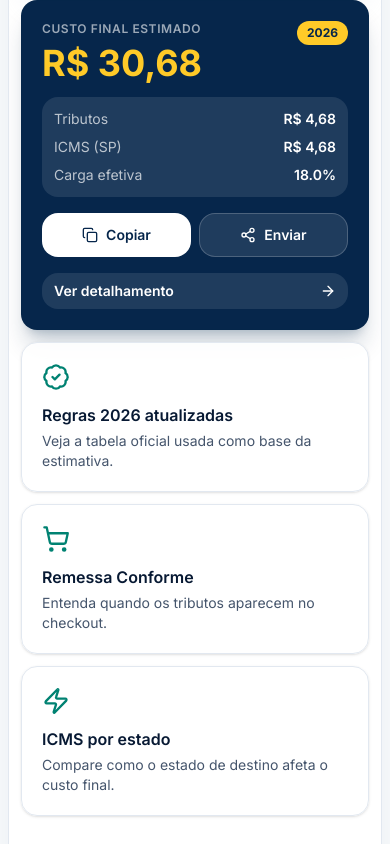
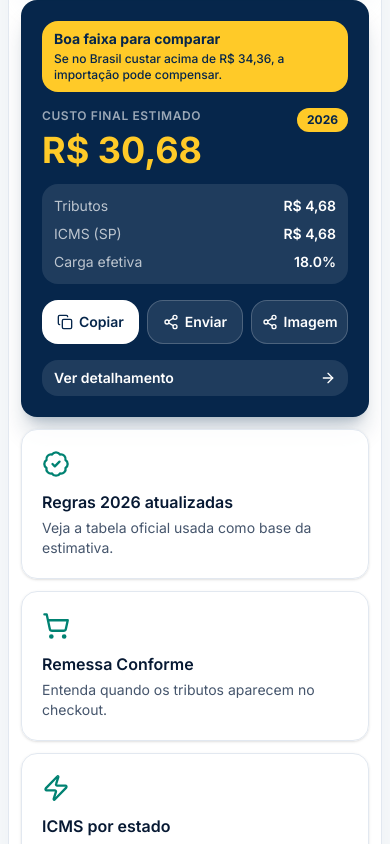
Before and after one commit to ghostBoss0905/brazil-tax-calculator, a React (Vite) app: page / in a window 390 px wide. Both pictures are taken after typing "5" into the empty fields and a click on the button "Ver custo final estimado". Shown: the part 639-1483 px from the top of the page. Built offline with nearby package versions, Linux system fonts and the light colour scheme.

Commit message:
Improve mobile result sharing

```diff
--- a/src/pages/Home.tsx
+++ b/src/pages/Home.tsx
@@ -148,6 +148,143 @@ function buildShareSummary(results: TaxResults, data: CalculatorFormValues) {
   ].join("\n");
 }
 
+function getTotalTributes(results: TaxResults) {
+  return results.ii + results.icms + results.cofins + results.fee;
+}
+
+function getDecisionText(results: TaxResults) {
+  const minimumBrazilPrice = results.total * 1.12;
+
+  if (results.effectiveRate <= 25) {
+    return {
+      label: "Boa faixa para comparar",
+      text: `Se no Brasil custar acima de ${formatBRL(minimumBrazilPrice)}, a importação pode compensar.`,
+    };
+  }
+
+  if (results.effectiveRate <= 55) {
+    return {
+      label: "Compare com cuidado",
+      text: `Procure preço nacional acima de ${formatBRL(minimumBrazilPrice)} para compensar prazo e garantia.`,
+    };
+  }
+
+  return {
+    label: "Atenção ao custo final",
+    text: `A tributação está alta. Só compensa se o preço no Brasil for bem maior que ${formatBRL(minimumBrazilPrice)}.`,
+  };
+}
+
+function escapeSvgText(value: string) {
+  return value
+    .replaceAll("&", "&amp;")
+    .replaceAll("<", "&lt;")
+    .replaceAll(">", "&gt;")
+    .replaceAll('"', "&quot;");
+}
+
+function buildShareImageSvg(results: TaxResults, data: CalculatorFormValues) {
+  const decision = getDecisionText(results);
+  const totalTributes = getTotalTributes(results);
+  const orderValue = `${data.currency} ${(data.productValue + data.shippingCost).toFixed(2)}`;
+  const remessa = data.isRemessaConforme ? "Sim" : "Não";
+  const rows = [
+    ["Pedido", orderValue],
+    ["Estado", data.state],
+    ["Remessa Conforme", remessa],
+    ["Subtotal", formatBRL(results.subtotalBrl)],
+    ["Tributos", formatBRL(totalTributes)],
+    ["ICMS", formatBRL(results.icms)],
+  ];
+
+  return `<svg xmlns="http://www.w3.org/2000/svg" width="1080" height="1920" viewBox="0 0 1080 1920">
+  <defs>
+    <linearGradient id="bg" x1="0" x2="1" y1="0" y2="1">
+      <stop offset="0%" stop-color="#ffffff"/>
+      <stop offset="100%" stop-color="#f5f8fb"/>
+    </linearGradient>
+    <filter id="shadow" x="-20%" y="-20%" width="140%" height="140%">
+      <feDropShadow dx="0" dy="22" stdDeviation="30" flood-color="#06264b" flood-opacity="0.14"/>
+    </filter>
+  </defs>
+  <rect width="1080" height="1920" fill="url(#bg)"/>
+  <g opacity="0.95">
+    <polygon points="0,0 220,0 0,220" fill="#ffca28"/>
+    <polygon points="0,220 220,0 220,440 0,440" fill="#0b7f55"/>
+    <polygon points="0,440 220,440 0,660" fill="#06264b"/>
+    <polygon points="860,0 1080,0 1080,220" fill="#ffca28" opacity="0.35"/>
+    <polygon points="860,220 1080,0 1080,440" fill="#0b7f55" opacity="0.16"/>
+    <polygon points="860,440 1080,220 1080,660" fill="#06264b" opacity="0.12"/>
+  </g>
+  <rect x="90" y="110" width="900" height="1660" rx="56" fill="#ffffff" filter="url(#shadow)"/>
+  <g transform="translate(150 175)">
+    <rect x="0" y="0" width="92" height="92" rx="26" fill="#06264b"/>
+    <rect x="0" y="0" width="46" height="46" fill="#ffca28"/>
+    <rect x="0" y="46" width="46" height="46" fill="#0b7f55"/>
+    <rect x="46" y="0" width="46" height="46" fill="#f8e7a8"/>
+    <text x="122" y="38" font-family="Inter, Arial, sans-serif" font-size="30" font-weight="800" fill="#071933">Taxa de Importação</text>
+    <text x="122" y="75" font-family="Inter, Arial, sans-serif" font-size="22" fill="#66758f">Brasil 2026</text>
+  </g>
+  <text x="150" y="420" font-family="Inter, Arial, sans-serif" font-size="34" font-weight="800" fill="#008272">${escapeSvgText(decision.label)}</text>
+  <text x="150" y="500" font-family="Inter, Arial, sans-serif" font-size="104" font-weight="900" fill="#06264b">${escapeSvgText(formatBRL(results.total))}</text>
+  <text x="150" y="565" font-family="Inter, Arial, sans-serif" font-size="30" fill="#66758f">Custo final estimado da importação</text>
+  <rect x="150" y="650" width="780" height="150" rx="30" fill="#f1f7f5"/>
+  <text x="190" y="710" font-family="Inter, Arial, sans-serif" font-size="28" font-weight="800" fill="#071933">Decisão rápida</text>
+  <text x="190" y="760" font-family="Inter, Arial, sans-serif" font-size="26" fill="#41516b">${escapeSvgText(decision.text)}</text>
+  <g transform="translate(150 875)">
+    ${rows
+      .map(
+        ([label, value], index) => `
+    <g transform="translate(0 ${index * 105})">
+      <rect x="0" y="0" width="780" height="78" rx="20" fill="${index % 2 === 0 ? "#f8fafc" : "#ffffff"}" stroke="#e2e8f0"/>
+      <text x="28" y="49" font-family="Inter, Arial, sans-serif" font-size="26" fill="#66758f">${escapeSvgText(label)}</text>
+      <text x="752" y="49" text-anchor="end" font-family="Inter, Arial, sans-serif" font-size="28" font-weight="800" fill="#071933">${escapeSvgText(value)}</text>
+    </g>`,
+      )
+      .join("")}
+  </g>
+  <rect x="150" y="1535" width="780" height="125" rx="28" fill="#06264b"/>
+  <text x="190" y="1588" font-family="Inter, Arial, sans-serif" font-size="25" font-weight="800" fill="#ffca28">Simule antes de pagar</text>
+  <text x="190" y="1632" font-family="Inter, Arial, sans-serif" font-size="24" fill="#ffffff">taxadeimportacao.com</text>
+  <text x="150" y="1715" font-family="Inter, Arial, sans-serif" font-size="20" fill="#8a96aa">Estimativa educacional. O valor oficial depende do checkout, Correios, transportadora e autoridade competente.</text>
+</svg>`;
+}
+
+async function buildShareImageBlob(results: TaxResults, data: CalculatorFormValues) {
+  const svg = buildShareImageSvg(results, data);
+  const svgBlob = new Blob([svg], { type: "image/svg+xml;charset=utf-8" });
+  const url = URL.createObjectURL(svgBlob);
+
+  try {
+    const image = new Image();
+    image.decoding = "async";
+    await new Promise<void>((resolve, reject) => {
+      image.onload = () => resolve();
+      image.onerror = () => reject(new Error("Não foi possível gerar imagem."));
+      image.src = url;
+    });
+
+    const canvas = document.createElement("canvas");
+    canvas.width = 1080;
+    canvas.height = 1920;
+    const context = canvas.getContext("2d");
+
+    if (!context) {
+      throw new Error("Canvas indisponível.");
+    }
+
+    context.drawImage(image, 0, 0);
+
+    return await new Promise<Blob>((resolve, reject) => {
+      canvas.toBlob((blob) => {
+        blob ? resolve(blob) : reject(new Error("Falha ao exportar imagem."));
+      }, "image/png");
+    });
+  } finally {
+    URL.revokeObjectURL(url);
+  }
+}
+
 function GeometricBrazilStrip() {
   const tiles = [
     "bg-[#ffca28]",
@@ -188,6 +325,7 @@ function GeometricBrazilStrip() {
 export default function Home() {
   const [results, setResults] = useState<TaxResults | null>(null);
   const [copied, setCopied] = useState(false);
+  const [isSharingImage, setIsSharingImage] = useState(false);
 
   const {
     register,
@@ -209,6 +347,15 @@ export default function Home() {
 
   const selectedCurrency = watch("currency");
 
+  const currentFormData = (): CalculatorFormValues => ({
+    productValue: watch("productValue"),
+    currency: watch("currency"),
+    shippingCost: watch("shippingCost"),
+    exchangeRate: watch("exchangeRate"),
+    state: watch("state"),
+    isRemessaConforme: watch("isRemessaConforme"),
+  });
+
   const onSubmit = (data: CalculatorFormValues) => {
     const calcResults = calculateTaxes(data);
     setResults(calcResults);
@@ -226,14 +373,7 @@ export default function Home() {
   async function handleCopyResult() {
     if (!results) return;
 
-    const text = buildShareSummary(results, {
-      productValue: watch("productValue"),
-      currency: watch("currency"),
-      shippingCost: watch("shippingCost"),
-      exchangeRate: watch("exchangeRate"),
-      state: watch("state"),
-      isRemessaConforme: watch("isRemessaConforme"),
-    });
+    const text = buildShareSummary(results, currentFormData());
 
     try {
       await navigator.clipboard.writeText(text);
@@ -247,14 +387,7 @@ export default function Home() {
   async function handleShareResult() {
     if (!results) return;
 
-    const text = buildShareSummary(results, {
-      productValue: watch("productValue"),
-      currency: watch("currency"),
-      shippingCost: watch("shippingCost"),
-      exchangeRate: watch("exchangeRate"),
-      state: watch("state"),
-      isRemessaConforme: watch("isRemessaConforme"),
-    });
+    const text = buildShareSummary(results, currentFormData());
 
     if (navigator.share) {
       try {
@@ -273,6 +406,38 @@ export default function Home() {
       } catch {
         alert("Não foi possível compartilhar.");
       }
+    }
+  }
+
+  async function handleShareImage() {
+    if (!results || isSharingImage) return;
+
+    setIsSharingImage(true);
+
+    try {
+      const blob = await buildShareImageBlob(results, currentFormData());
+      const file = new File([blob], "estimativa-importacao-brasil.png", {
+        type: "image/png",
+      });
+
+      if (navigator.canShare?.({ files: [file] }) && navigator.share) {
+        await navigator.share({
+          title: "Estimativa de importação no Brasil",
+          text: "Veja meu cálculo de importação no Brasil.",
+          files: [file],
+        });
+      } else {
+        const url = URL.createObjectURL(blob);
+        const link = document.createElement("a");
+        link.href = url;
+        link.download = "estimativa-importacao-brasil.png";
+        link.click();
+        URL.revokeObjectURL(url);
+      }
+    } catch {
+      alert("Não foi possível gerar a imagem agora.");
+    } finally {
+      setIsSharingImage(false);
     }
   }
 
@@ -553,6 +718,21 @@ export default function Home() {
                 </div>
               ) : (
                 <div className="p-5">
+                  {(() => {
+                    const decision = getDecisionText(results);
+
+                    return (
+                      <div className="mb-4 rounded-xl bg-[#ffca28] px-3 py-2 text-[#06264b]">
+                        <p className="text-sm font-extrabold">
+                          {decision.label}
+                        </p>
+                        <p className="mt-0.5 text-xs font-medium leading-snug">
+                          {decision.text}
+                        </p>
+                      </div>
+                    );
+                  })()}
+
                   <div className="mb-4 flex items-start justify-between gap-3">
                     <div>
                       <p className="text-xs font-semibold uppercase tracking-wider text-white/60">
@@ -593,24 +773,34 @@ export default function Home() {
                     </div>
                   </div>
 
-                  <div className="mt-4 grid grid-cols-2 gap-2">
+                  <div className="mt-4 grid grid-cols-3 gap-2">
                     <Button
                       type="button"
                       variant="secondary"
-                      className="h-11 bg-white text-[#06264b] hover:bg-white/90"
+                      className="h-11 bg-white px-2 text-[#06264b] hover:bg-white/90"
                       onClick={handleCopyResult}
                     >
-                      <Copy className="mr-2 h-4 w-4" />
+                      <Copy className="mr-1.5 h-4 w-4" />
                       {copied ? "Copiado" : "Copiar"}
                     </Button>
                     <Button
                       type="button"
                       variant="secondary"
-                      className="h-11 border border-white/20 bg-white/10 text-white hover:bg-white/20"
+                      className="h-11 border border-white/20 bg-white/10 px-2 text-white hover:bg-white/20"
                       onClick={handleShareResult}
                     >
-                      <Share2 className="mr-2 h-4 w-4" />
+                      <Share2 className="mr-1.5 h-4 w-4" />
                       Enviar
+                    </Button>
+                    <Button
+                      type="button"
+                      variant="secondary"
+                      className="h-11 border border-white/20 bg-white/10 px-2 text-white hover:bg-white/20"
+                      onClick={handleShareImage}
+                      disabled={isSharingImage}
+                    >
+                      <Share2 className="mr-1.5 h-4 w-4" />
+                      {isSharingImage ? "..." : "Imagem"}
                     </Button>
                   </div>
 
@@ -748,6 +938,17 @@ export default function Home() {
                         >
                           <Share2 className="w-5 h-5 mr-2" />
                           Compartilhar
+                        </Button>
+
+                        <Button
+                          type="button"
+                          variant="secondary"
+                          className="h-14 w-full border border-white/20 bg-white/10 text-white hover:bg-white/20 text-lg"
+                          onClick={handleShareImage}
+                          disabled={isSharingImage}
+                        >
+                          <Share2 className="w-5 h-5 mr-2" />
+                          {isSharingImage ? "Gerando imagem..." : "Compartilhar imagem"}
                         </Button>
                       </div>
                     </div>
@@ -892,6 +1093,20 @@ export default function Home() {
                             </div>
 
                             <div className="rounded-2xl border border-primary/10 bg-primary/5 p-5">
+                              {(() => {
+                                const decision = getDecisionText(results);
+
+                                return (
+                                  <div className="mb-5 rounded-xl bg-[#ffca28] px-4 py-3 text-[#06264b]">
+                                    <p className="text-sm font-extrabold">
+                                      {decision.label}
+                                    </p>
+                                    <p className="mt-1 text-xs font-medium leading-relaxed">
+                                      {decision.text}
+                                    </p>
+                                  </div>
+                                );
+                              })()}
                               <p className="text-sm text-muted-foreground">
                                 Custo final estimado
                               </p>
```
